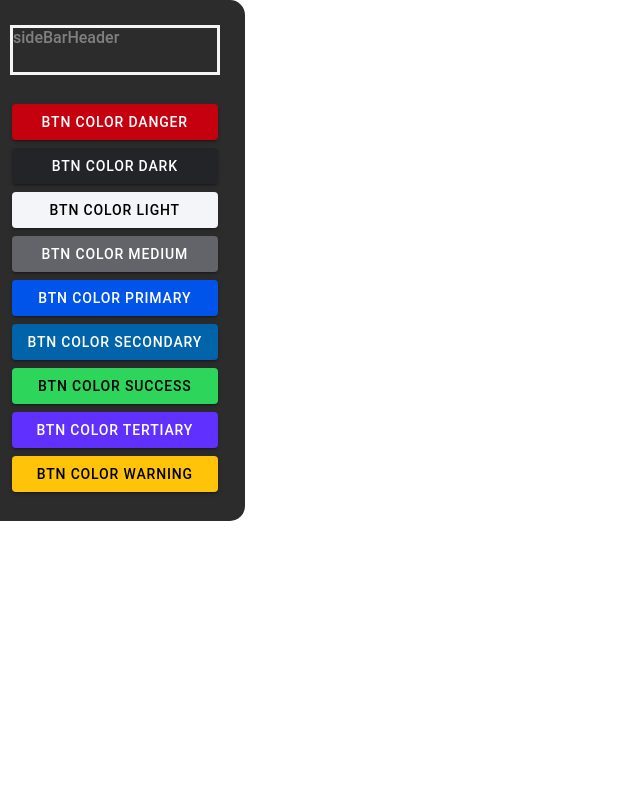
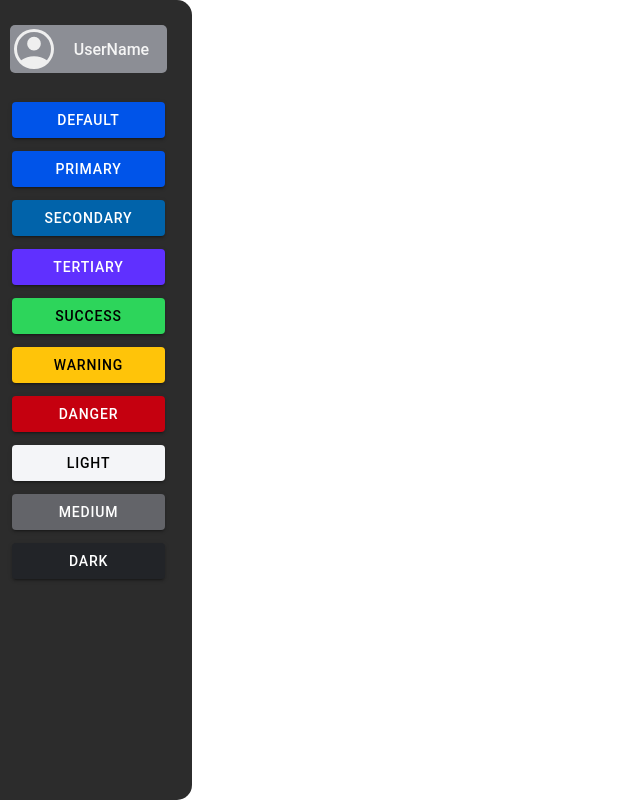
Before and after one commit to Qaulo/projects, a React (Vite) app in the folder React/firstReact/: page /home in a window 1280 px wide. Shown: the whole page, without its empty margins (0-640 px from the left). Built offline with nearby package versions, Linux system fonts and the light colour scheme.

Commit message:
added ProfilePicture and UserName to SideBarHeader

```diff
--- a/React/firstReact/src/components/sidebar/sidebar.css
+++ b/React/firstReact/src/components/sidebar/sidebar.css
@@ -4,19 +4,40 @@
   flex-direction: column;
   font-weight: 450;
   white-space: nowrap;
-  color: grey;
+  color: whitesmoke;
   background-color: #2c2c2c;
   min-width: fit-content;
   max-width: 15vw;
   padding: 25px 25px 25px 10px;
   border-radius: 0 15px 15px 0;
+  height: 100%;
 }
 .sideBarBody {
   display: flex;
   flex-direction: column;
+  gap: 5px;
 }
 
 .sideBarHeader {
-  height: 50px;
-  border: solid whitesmoke;
+  gap: 10%;
+  display: flex;
+  flex-direction: row;
+  align-items: center;
+
+  background-color: #8c8e95;
+  border-radius: 5px;
 }
+
+.sideBarProfilePicture {
+  display: flex;
+  align-items: center;
+  justify-content: center;
+  min-height: 48px;
+  min-width: 48px;
+}
+
+.sideBarUserName {
+  display: flex;
+  align-items: center;
+  flex-grow: 1;
+}
--- a/React/firstReact/src/components/sidebar/sidebar.tsx
+++ b/React/firstReact/src/components/sidebar/sidebar.tsx
@@ -2,21 +2,29 @@ import React from "react";
 
 import "./sidebar.css";
 import { IonButton } from "@ionic/react";
+import AccIcon from "../../svg/Acc.svg";
+
 function Sidebar() {
   return (
     <>
       <div className="sideBar">
-        <div className="sideBarHeader">sideBarHeader</div>
+        <div className="sideBarHeader">
+          <div className="sideBarProfilePicture">
+            <img src={AccIcon} alt="Profile" />
+          </div>
+          <div className="sideBarUserName">UserName</div>
+        </div>
         <div className="sideBarBody">
-          <IonButton color="danger">Btn color danger</IonButton>
-          <IonButton color="dark">Btn color dark</IonButton>
-          <IonButton color="light">Btn color light</IonButton>
-          <IonButton color="medium">Btn color medium</IonButton>
-          <IonButton color="primary">Btn color primary</IonButton>
-          <IonButton color="secondary">Btn color secondary</IonButton>
-          <IonButton color="success">Btn color success</IonButton>
-          <IonButton color="tertiary">Btn color tertiary</IonButton>
-          <IonButton color="warning">Btn color warning</IonButton>
+          <IonButton>Default</IonButton>
+          <IonButton color="primary">Primary</IonButton>
+          <IonButton color="secondary">Secondary</IonButton>
+          <IonButton color="tertiary">Tertiary</IonButton>
+          <IonButton color="success">Success</IonButton>
+          <IonButton color="warning">Warning</IonButton>
+          <IonButton color="danger">Danger</IonButton>
+          <IonButton color="light">Light</IonButton>
+          <IonButton color="medium">Medium</IonButton>
+          <IonButton color="dark">Dark</IonButton>{" "}
         </div>
       </div>
     </>
```
Also changed, not shown: React/firstReact/src/svg/Acc.svg (added).
